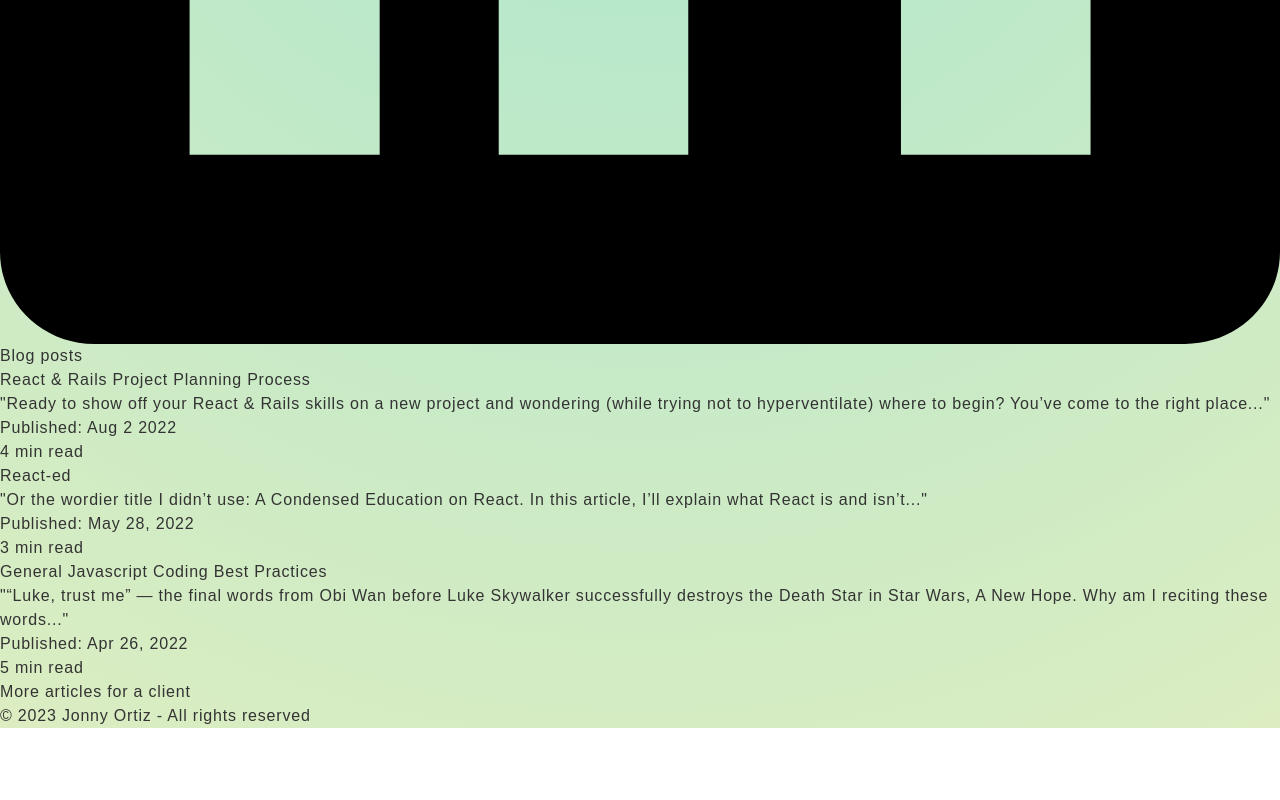
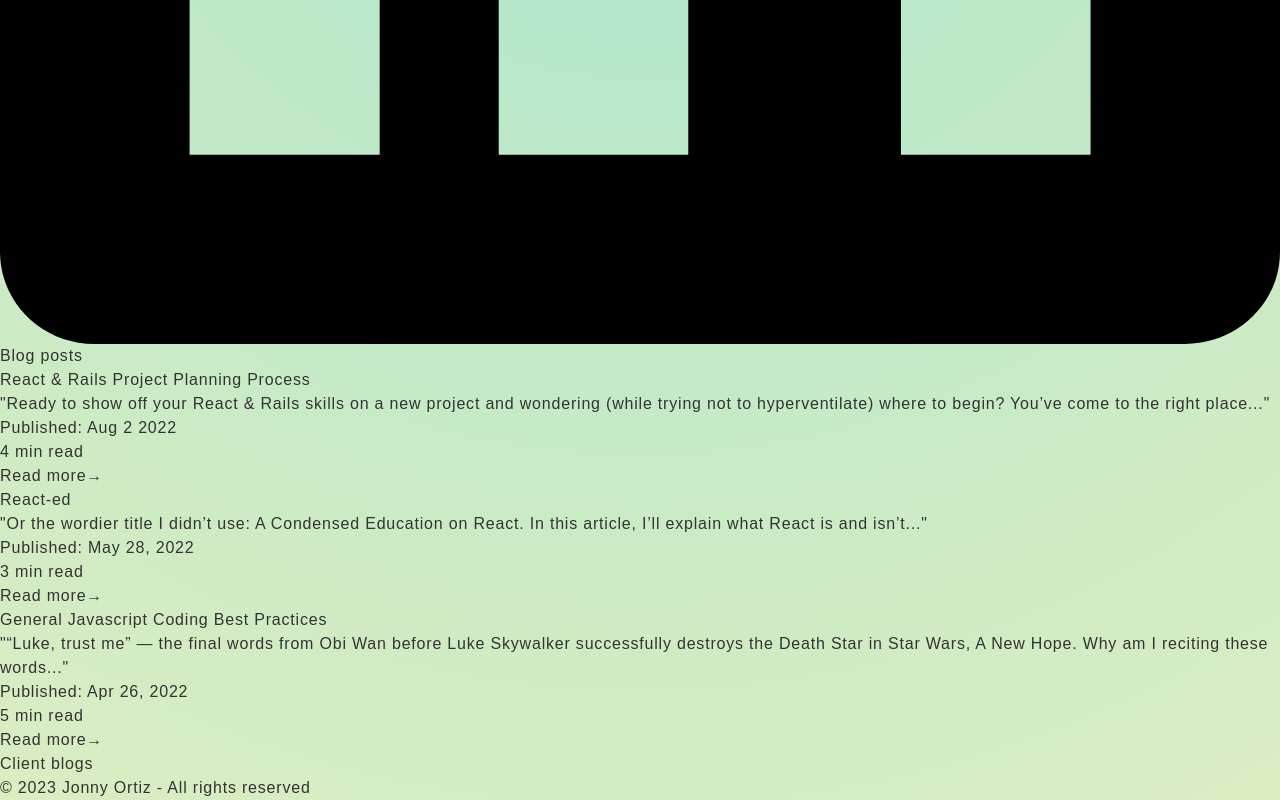
Before and after one commit to MrJonnyOrtiz/myPortfolio-React, a React (Vite) app: page /blogs in a window 1280 px wide. Shown: the part 1502-2302 px from the top of the page. Before the commit the page ends 2230 px from the top, so only its background shows below. Built offline with nearby package versions, Linux system fonts and the light colour scheme.

Commit message:
improvement: ui/ux for projects and blogs

```diff
--- a/data.js
+++ b/data.js
@@ -70,28 +70,31 @@ export const education = [
 
 export const blogs = [
   {
+    id: 1,
     title: 'React & Rails Project Planning Process',
     description:
       'Ready to show off your React & Rails skills on a new project and wondering (while trying not to hyperventilate) where to begin? You’ve come to the right place...',
     published: 'Aug 2 2022',
     length: '4 min read',
-    link: 'https://medium.com/@imj0nny0rt1z/react-rails-project-planning-process-711839a94b20',
+    url: 'https://medium.com/@imj0nny0rt1z/react-rails-project-planning-process-711839a94b20',
   },
   {
+    id: 2,
     title: 'React-ed',
     description:
       'Or the wordier title I didn’t use: A Condensed Education on React. In this article, I’ll explain what React is and isn’t...',
     published: 'May 28, 2022',
     length: '3 min read',
-    link: 'https://medium.com/@imj0nny0rt1z/react-ed-8b2248c8b807',
+    url: 'https://medium.com/@imj0nny0rt1z/react-ed-8b2248c8b807',
   },
 
   {
+    id: 3,
     title: 'General Javascript Coding Best Practices',
     description:
       '“Luke, trust me” — the final words from Obi Wan before Luke Skywalker successfully destroys the Death Star in Star Wars, A New Hope. Why am I reciting these words...',
     published: 'Apr 26, 2022',
     length: '5 min read',
-    link: 'https://medium.com/@imj0nny0rt1z/general-javascript-coding-best-practices-800391d91c18',
+    url: 'https://medium.com/@imj0nny0rt1z/general-javascript-coding-best-practices-800391d91c18',
   },
 ];
--- /dev/null
+++ b/src/components/Card.jsx
@@ -0,0 +1,97 @@
+import { Link } from 'react-router-dom';
+import PropTypes from 'prop-types';
+
+function Card({ page, data }) {
+  // Determine the link target
+  const linkTarget = page === 'projects' ? `/${page}/${data.id}` : data.url;
+
+  return (
+    <li
+      key={data.id}
+      className="flex flex-col gap-2 rounded-lg bg-white/90 p-3 shadow-md transition duration-300  hover:shadow-lg"
+    >
+      {/* Title Section */}
+      <div className="border-b pb-1">
+        <h2 className="text-center text-lg font-semibold text-gray-800">
+          {data.title}
+        </h2>
+      </div>
+
+      {/* Video Section for Projects */}
+      {page === 'projects' && data.url && (
+        <div className="my-2 flex justify-center">
+          <video
+            controls
+            name={data.title}
+            className="aspect-video w-40 rounded-md shadow-sm"
+          >
+            <source src={data.url} type="video/mp4" />
+          </video>
+        </div>
+      )}
+
+      {/* Description Section */}
+      {page === 'projects' && (
+        <div className="space-y-1 text-sm">
+          <p className="text-gray-700">
+            <span className="font-semibold">Need</span>: {data.problem}
+          </p>
+          <p className="text-gray-700">
+            <span className="font-semibold">Solution</span>: {data.solution}
+          </p>
+          <p className="text-gray-700">
+            <span className="font-semibold">Tech</span>: {data.tech}
+          </p>
+        </div>
+      )}
+
+      {page === 'blogs' && (
+        <div className="space-y-1 text-sm">
+          <p className="italic text-gray-700">&quot;{data.description}&quot;</p>
+          <p className="text-gray-700">Published: {data.published}</p>
+          <p className="text-gray-700">{data.length}</p>
+        </div>
+      )}
+
+      {/* Visual Cue for More Details */}
+      <div className="mt-3 flex justify-center">
+        {page === 'projects' ? (
+          <Link
+            to={linkTarget}
+            className="mx-auto w-fit rounded-full bg-green-300 px-4 py-2 font-semibold text-gray-800 shadow-md transition duration-300 hover:bg-green-400"
+          >
+            Read more
+            <span className="text-base">→</span>
+          </Link>
+        ) : (
+          <a
+            href={linkTarget}
+            target="_blank"
+            rel="noreferrer"
+            className="mx-auto w-fit rounded-full bg-green-300 px-4 py-2 font-semibold text-gray-800 shadow-md transition duration-300 hover:bg-green-400"
+          >
+            Read more
+            <span className="text-base">→</span>
+          </a>
+        )}
+      </div>
+    </li>
+  );
+}
+
+Card.propTypes = {
+  page: PropTypes.string.isRequired,
+  data: PropTypes.shape({
+    id: PropTypes.number,
+    title: PropTypes.string.isRequired,
+    problem: PropTypes.string,
+    solution: PropTypes.string,
+    tech: PropTypes.string,
+    url: PropTypes.string.isRequired,
+    description: PropTypes.string,
+    published: PropTypes.string,
+    length: PropTypes.string,
+  }).isRequired,
+};
+
+export default Card;
--- a/src/pages/Blogs.jsx
+++ b/src/pages/Blogs.jsx
@@ -1,5 +1,6 @@
 import { useEffect } from 'react';
 import { blogs } from '../../data.js';
+import Card from '../components/Card';
 
 function Blogs() {
   useEffect(() => {
@@ -16,20 +17,13 @@ function Blogs() {
   }, []);
 
   return (
-    <div className="grid gap-8 text-center">
-      <h2 className="text-3xl md:text-5xl lg:text-7xl">Blog posts</h2>
-      <ul className="grid gap-8">
+    <div className="grid gap-8 p-4 text-center">
+      <h2 className="text-3xl font-bold text-gray-800 md:text-5xl lg:text-7xl">
+        Blog posts
+      </h2>
+      <ul className="my-5 grid gap-8 lg:grid-cols-2">
         {blogs.map((blog) => (
-          <a key={blog.title} href={blog.link} target="_blank" rel="noreferrer">
-            <li className="mx-auto grid max-w-prose gap-3 rounded-xl border px-6 py-3 shadow-xl hover:bg-white hover:text-black ">
-              <div className="text-xl md:text-2xl lg:text-4xl">
-                {blog.title}
-              </div>
-              <div className="md:text-xl">&quot;{blog.description}&quot;</div>
-              <div>Published: {blog.published}</div>
-              <div>{blog.length}</div>
-            </li>
-          </a>
+          <Card page="blogs" data={blog} key={blog.title} />
         ))}
       </ul>
       <a
@@ -38,7 +32,7 @@ function Blogs() {
         rel="noreferrer"
         className="mx-auto inline-block w-fit rounded-full bg-green-300 px-4 py-2 font-semibold text-gray-800 shadow-md transition duration-300 hover:bg-green-400"
       >
-        More articles for a client
+        Client blogs
       </a>
     </div>
   );
--- a/src/pages/Project.jsx
+++ b/src/pages/Project.jsx
@@ -1,14 +1,121 @@
+// import { useEffect } from 'react';
+// import { useParams, Link } from 'react-router-dom';
+
+// import PropTypes from 'prop-types';
+
+// function Project({ projects }) {
+//   const { projectId } = useParams();
+//   const project = projects?.find((p) => p.id === +projectId);
+
+//   const { id, title, problem, solution, tech, description, url, github, site } =
+//     project;
+
+//   useEffect(() => {
+//     // Scroll to the top of the page when the component mounts
+//     window.scrollTo(0, 0);
+//   }, []);
+
+//   useEffect(() => {
+//     try {
+//       // Check if the user has given consent for analytics in localStorage
+//       const isConsentGiven = localStorage.getItem('cookieConsent') === 'true';
+
+//       if (isConsentGiven && window.gtag) {
+//         window.gtag('event', `${project.title}`);
+//       }
+//     } catch (error) {
+//       console.error('Analytics tracking error:', error);
+//     }
+//   }, [project.title]);
+
+//   return (
+//     <div className="p-4">
+//       <div className="mx-auto grid max-w-[32ch] gap-6 sm:max-w-prose md:gap-8">
+//         <h1 className="text-center text-2xl font-bold text-gray-800 md:text-3xl">
+//           {title}
+//         </h1>
+//         <div className="my-4">
+//           <video
+//             controls
+//             name={title}
+//             className="mx-auto aspect-video w-[300px] rounded-lg shadow-md sm:w-[400px] md:w-[620px]"
+//           >
+//             <source src={url} type="video/mp4" />
+//           </video>
+//         </div>
+//         <p className="text-gray-700">
+//           <span className="font-semibold">Need</span>: {problem}
+//         </p>
+//         <p className="text-gray-700">
+//           <span className="font-semibold">Solution</span>: {solution}
+//         </p>
+//         <p className="text-gray-700">
+//           <span className="font-semibold">Technologies</span>: {tech}
+//         </p>
+//         <p className="text-gray-700">
+//           <span className="font-semibold">Description</span>: {description}
+//         </p>
+//         {id !== 1 ? (
+//           <>
+//             <div className="text-center">
+//               <a
+//                 className="inline-block rounded-full bg-green-300 px-4 py-2 font-semibold text-gray-800 shadow-md transition duration-300 hover:bg-green-400"
+//                 href={site}
+//                 target="_blank"
+//                 rel="noreferrer"
+//               >
+//                 Website
+//               </a>
+//             </div>
+//             {id !== 4 && (
+//               <div className="mt-4 text-center">
+//                 <a
+//                   className="inline-block rounded-full bg-green-300 px-4 py-2 font-semibold text-gray-800 shadow-md transition duration-300 hover:bg-green-400"
+//                   href={github}
+//                   target="_blank"
+//                   rel="noreferrer"
+//                 >
+//                   GitHub
+//                 </a>
+//               </div>
+//             )}
+//           </>
+//         ) : (
+//           <p className="py-4 text-center">
+//             <Link to="/contact">
+//               <span className="inline-block rounded-full bg-green-300 px-4 py-2 font-semibold text-gray-800 shadow-md transition duration-300 hover:bg-green-400">
+//                 Contact
+//               </span>
+//             </Link>
+//             &nbsp;me for more information!
+//           </p>
+//         )}
+//       </div>
+//     </div>
+//   );
+// }
+
+// export default Project;
+
+// Project.propTypes = {
+//   projects: PropTypes.array.isRequired,
+// };
+
 import { useEffect } from 'react';
 import { useParams, Link } from 'react-router-dom';
-
 import PropTypes from 'prop-types';
 
 function Project({ projects }) {
   const { projectId } = useParams();
-  const project = projects?.find((p) => p.id === +projectId);
+  const project = projects?.find((p) => p.id === parseInt(projectId, 10));
 
   const { id, title, problem, solution, tech, description, url, github, site } =
     project;
+
+  useEffect(() => {
+    // Scroll to the top of the page when the component mounts
+    window.scrollTo(0, 0);
+  }, []);
 
   useEffect(() => {
     try {
@@ -16,67 +123,76 @@ function Project({ projects }) {
       const isConsentGiven = localStorage.getItem('cookieConsent') === 'true';
 
       if (isConsentGiven && window.gtag) {
-        window.gtag('event', `${project.title}`);
+        window.gtag('event', title);
       }
     } catch (error) {
       console.error('Analytics tracking error:', error);
     }
-  }, [project.title]);
+  }, [title]);
+
+  // Handle cases where the project is not found
+  if (!project) {
+    return (
+      <div className="p-4 text-center">
+        <h2 className="text-2xl font-bold text-gray-800">Project not found</h2>
+        <Link to="/projects" className="text-blue-500 underline">
+          Return to Projects
+        </Link>
+      </div>
+    );
+  }
 
   return (
     <div className="p-4">
       <div className="mx-auto grid max-w-[32ch] gap-6 sm:max-w-prose md:gap-8">
+        {/* Title Section */}
         <h1 className="text-center text-2xl font-bold text-gray-800 md:text-3xl">
           {title}
         </h1>
+
+        {/* Video Section */}
+        {url && (
           <div className="my-4">
             <video
               controls
               name={title}
-            className="mx-auto aspect-video w-[300px] rounded-lg shadow-md sm:w-[400px] md:w-[620px]"
+              className="mx-auto aspect-video w-full max-w-[300px] rounded-lg shadow-md sm:max-w-[400px] md:max-w-[620px]"
+              aria-label={`Video showcasing ${title}`}
             >
               <source src={url} type="video/mp4" />
+              Your browser does not support the video tag.
             </video>
           </div>
-        <p className="text-gray-700">
-          <span className="font-semibold">Need</span>: {problem}
+        )}
+
+        {/* Description Section */}
+        <div className="space-y-4 text-gray-700">
+          {problem && (
+            <p>
+              <span className="font-semibold">Need:</span> {problem}
             </p>
-        <p className="text-gray-700">
-          <span className="font-semibold">Solution</span>: {solution}
+          )}
+          {solution && (
+            <p>
+              <span className="font-semibold">Solution:</span> {solution}
             </p>
-        <p className="text-gray-700">
-          <span className="font-semibold">Technologies</span>: {tech}
+          )}
+          {tech && (
+            <p>
+              <span className="font-semibold">Technologies:</span> {tech}
             </p>
-        <p className="text-gray-700">
-          <span className="font-semibold">Description</span>: {description}
+          )}
+          {description && (
+            <p>
+              <span className="font-semibold">Description:</span> {description}
             </p>
-        {id !== 1 ? (
-          <>
-            <div className="text-center">
-              <a
-                className="inline-block rounded-full bg-green-300 px-4 py-2 font-semibold text-gray-800 shadow-md transition duration-300 hover:bg-green-400"
-                href={site}
-                target="_blank"
-                rel="noreferrer"
-              >
-                Website
-              </a>
+          )}
         </div>
-            {id !== 4 && (
-              <div className="mt-4 text-center">
-                <a
-                  className="inline-block rounded-full bg-green-300 px-4 py-2 font-semibold text-gray-800 shadow-md transition duration-300 hover:bg-green-400"
-                  href={github}
-                  target="_blank"
-                  rel="noreferrer"
-                >
-                  GitHub
-                </a>
-              </div>
-            )}
-          </>
-        ) : (
-          <p className="py-4 text-center">
+
+        {/* Links Section */}
+        <div className="mt-4 flex flex-col items-center space-y-4">
+          {id === 1 && (
+            <p className="text-center">
               <Link to="/contact">
                 <span className="inline-block rounded-full bg-green-300 px-4 py-2 font-semibold text-gray-800 shadow-md transition duration-300 hover:bg-green-400">
                   Contact
@@ -85,13 +201,48 @@ function Project({ projects }) {
               &nbsp;me for more information!
             </p>
           )}
+          {site && id !== 1 && (
+            <a
+              className="inline-block rounded-full bg-green-300 px-4 py-2 font-semibold text-gray-800 shadow-md transition duration-300 hover:bg-green-400"
+              href={site}
+              target="_blank"
+              rel="noreferrer"
+              aria-label={`Visit the website for ${title}`}
+            >
+              Website
+            </a>
+          )}
+          {github && id !== 1 && id !== 4 && (
+            <a
+              className="inline-block rounded-full bg-green-300 px-4 py-2 font-semibold text-gray-800 shadow-md transition duration-300 hover:bg-green-400"
+              href={github}
+              target="_blank"
+              rel="noreferrer"
+              aria-label={`View the GitHub repository for ${title}`}
+            >
+              GitHub
+            </a>
+          )}
+        </div>
       </div>
     </div>
   );
 }
 
+Project.propTypes = {
+  projects: PropTypes.arrayOf(
+    PropTypes.shape({
+      id: PropTypes.number.isRequired,
+      title: PropTypes.string.isRequired,
+      problem: PropTypes.string,
+      solution: PropTypes.string,
+      tech: PropTypes.string,
+      description: PropTypes.string,
+      url: PropTypes.string,
+      github: PropTypes.string,
+      site: PropTypes.string,
+    }),
+  ).isRequired,
+};
+
 export default Project;
-
-Project.propTypes = {
-  projects: PropTypes.array.isRequired,
-};
```
Also changed, not shown: src/pages/Home.jsx (+5 -4 lines), src/pages/Projects.jsx (+3 -34 lines). Lines whose indentation alone changed are shown as unchanged.
